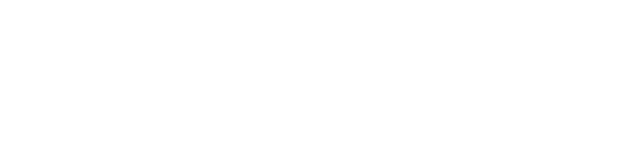
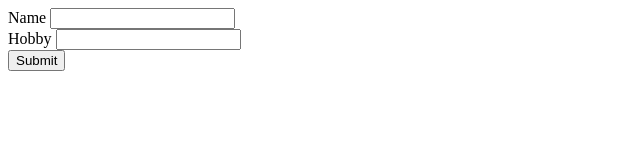
Before and after one commit to HemantDutta/All-About-Web-Dev, a plain HTML site: page IntermediateHTML/htmlForms.html in a window 1280 px wide. Shown: the whole page, without its empty margins (0-640 px from the left). Drawn offline with Linux system fonts and the light colour scheme.

Commit message:
form attributes

```diff
--- a/IntermediateHTML/htmlForms.html
+++ b/IntermediateHTML/htmlForms.html
@@ -5,6 +5,13 @@
     <title>HTML Forms</title>
 </head>
 <body>
-
+<form action="mailto:hemantdutta2978@gmail.com" method="post" enctype="text/plain"> <!-- "mailto" action opens your default mail editor and provides the contents of the form in text format as the email data, that will be sent to the email mentioned after confirmation -->
+<!--  enctype attribute of form element will set the encoding for the form data, text/plain will provide us with plain text data for our email, rather than coded data  -->
+    <label for="name">Name</label>
+    <input type="text" name="name" id="name"><br>
+    <label for="hobby">Hobby</label>
+    <input type="text" name="hobby" id="hobby"><br>
+    <button type="submit">Submit</button>
+</form>
 </body>
 </html>
```
